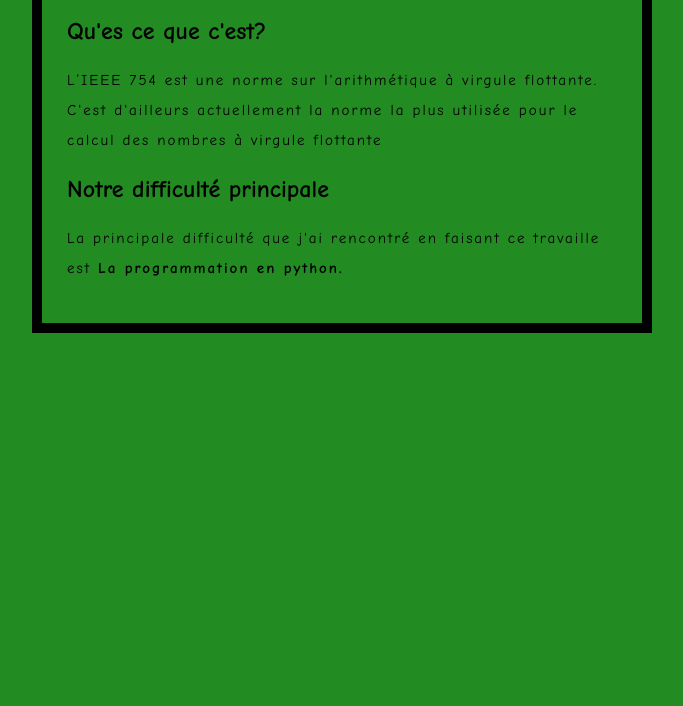
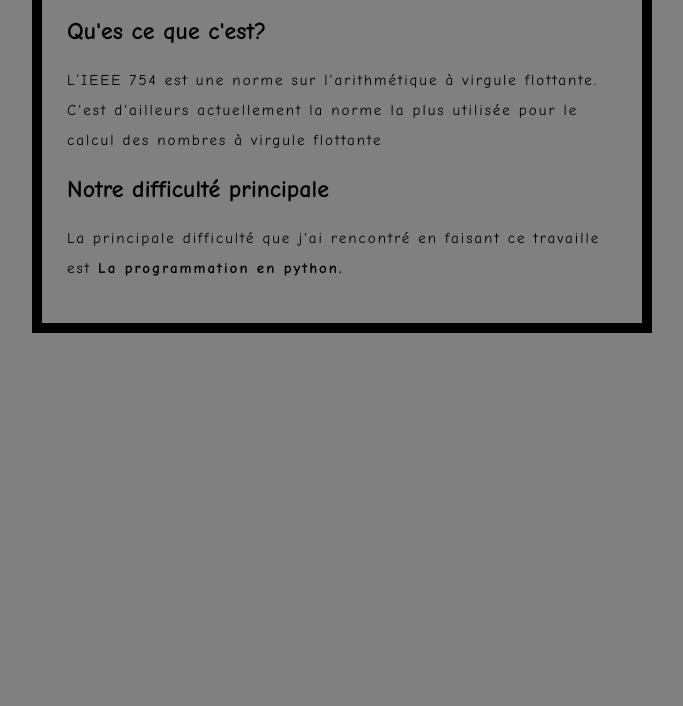
Before and after one commit to AntoineGallant/TP-du-projet-IEEE-754, a plain HTML site: page index.html in a window 1280 px wide. Shown: the part 94-800 px from the top of the page, without its empty margins (298-981 px from the left). Drawn offline with Linux system fonts and the light colour scheme.

Commit message:
Update style.css

```diff
--- a/style.css
+++ b/style.css
@@ -16,7 +16,7 @@ html {
 body {
   width: 550px;
   margin: 0 auto;
-  background-color: #228B22;
+  background-color: grey;
   padding: 0 25px 25px 25px;
   border: 10px solid black;
 }
```
